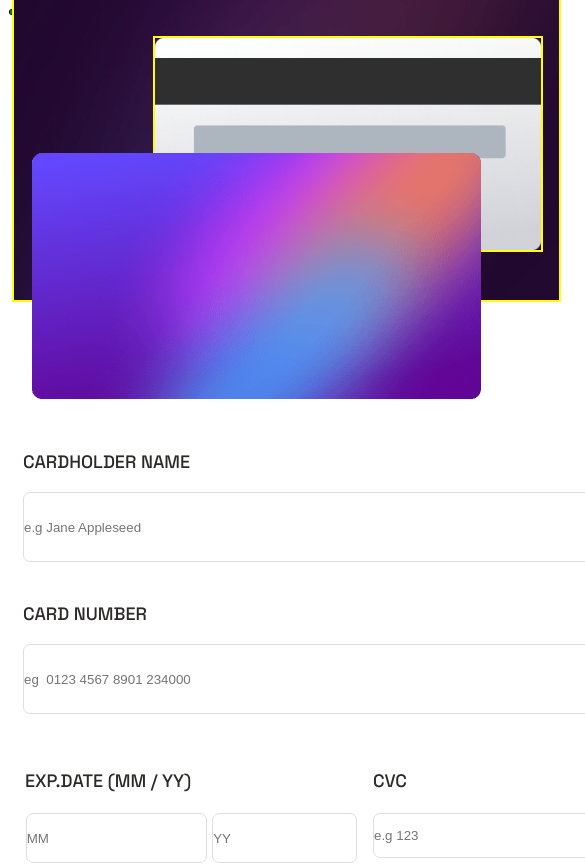
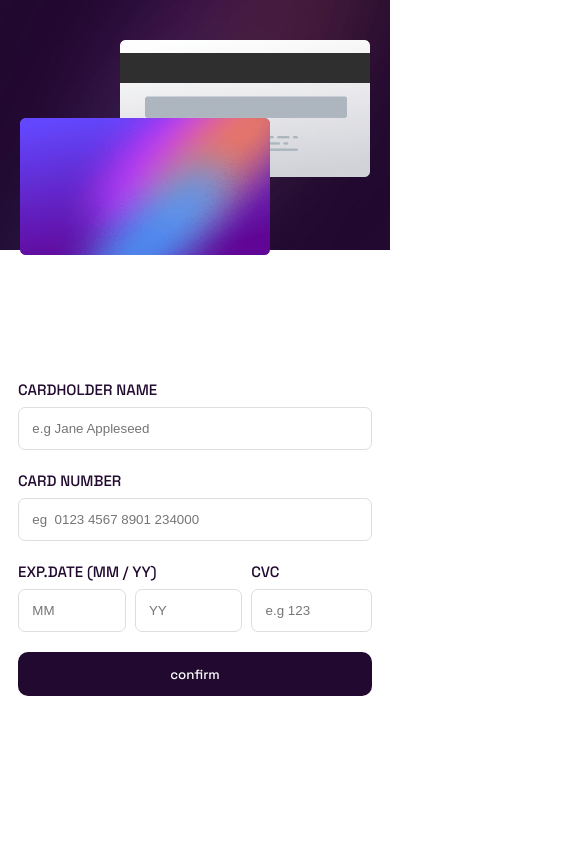
Before and after one commit to Missfara/card-checkout-page-, a React (Create React App) app: page / in a window 390 px wide. Shown: the top 865 px of the page, 585 px wide, since content can reach past the window. After the commit the page ends 844 px from the top, so only its background shows below. Built offline with nearby package versions, Linux system fonts and the light colour scheme; a web font is replaced by a local one.

Commit message:
Changed the whole mobile setup and styling

```diff
--- a/src/App.css
+++ b/src/App.css
@@ -10,3 +10,8 @@
   justify-content: center;
   margin-top: 30em;
 } */
+
+
+* {
+  box-sizing: border-box;
+}
--- a/src/components/Form.jsx
+++ b/src/components/Form.jsx
@@ -4,36 +4,34 @@ import formcssmodule from "./Form.module.css";
 let Form = () => {
   return (
     <div>
-      <form>
-        <label>
-          <span className={formcssmodule.label}> Cardholder Name</span>
-          <br />
+      <form className={formcssmodule.form}>
+        <label className={formcssmodule.label}>
+          Cardholder Name</label>
+
         <input
           type="text"
           placeholder="e.g Jane Appleseed"
           required
           className={formcssmodule.firstinput}
         />
-        </label>
-        <br /> <br />
-        <label>
-          <span className={formcssmodule.labeltwo}> Card Number</span>
-          <br />
+
+
+        <label className={formcssmodule.label}>
+          Card Number </label >
         <input
           type="text"
           placeholder="eg  0123 4567 8901 234000"
           required
           className={formcssmodule.firstinput}
         />
-        </label>{" "}
-        <br /> <br />
-        <div className="flex">
-          <label>
-            <span className={formcssmodule.labelthree}>
-              {" "}
+
+
+        <div className={formcssmodule.flex}>
+          <div className={formcssmodule.date}>
+            <label className={formcssmodule.label}>
               Exp.Date (mm / yy)
-            </span>{" "}
-            <br />
+            </label>
+            <div className={formcssmodule.dateInput}>
               <input
                 type="text"
                 placeholder="MM"
@@ -46,18 +44,21 @@ let Form = () => {
                 required
                 className={formcssmodule.year}
               />
-          </label>
-          <label>
-            <span className={formcssmodule.labelfour}>cvc</span> <br />
+            </div>
+          </div>
+
+          <div className={formcssmodule.cvv}>
+            <label className={formcssmodule.label}>cvc</label>
             <input
               type="text"
               placeholder="e.g 123"
               required
               className={formcssmodule.cvc}
             />
-          </label>
           </div>
-        <br /> <br />
+
+        </div>
+
         {/* <button className={formcssmodule.button}>
           <span className={formcssmodule.buttontext}>Confirm</span>{" "}
         </button> */}
--- a/src/components/Form.module.css
+++ b/src/components/Form.module.css
@@ -1,100 +1,95 @@
 @import url("https://fonts.googleapis.com/css2?family=Heebo:wght@300;500;600;700;800&family=Inter:wght@400;500;600;700;800;900&family=Josefin+Sans:wght@400;600;700&family=League+Spartan:wght@600;700&family=Montserrat:ital,wght@0,100;0,200;0,400;0,500;0,600;1,100;1,200;1,400&family=Outfit&family=Playfair+Display:ital,wght@0,400;0,500;0,600;0,700;0,800;0,900;1,400;1,500;1,600;1,700;1,800;1,900&family=Poppins:wght@100;200;400;500;600&family=Ruda:wght@500&family=Space+Grotesk:wght@500;600;700&family=Ubuntu+Mono&display=swap");
-.form {
-  border: 2px solid red;
-  margin: 100em;
-  display: flex;
-  /* justify-content: center;
-  align-items: center; */
+
+
+.form{
+  width: 100%;
+  margin: auto;
+  margin-top: 100px;
+  box-sizing: border-box;
+  text-align: left;
+  padding: 1em;
+}
+
+.label {
+  font-size: 15px;
+  display: block;
+  color: var(--very-dark-violet);
+  font-family: Space Grotesk;
+  text-transform: uppercase;
+  font-weight: 500;
+  padding: 0.5em 0;
 }
 
 .firstinput {
-  margin: 13px;
+  width: 100%;
+  padding:  1em;
+  border: 1px solid var(--light-grey-violet);
+  margin-bottom: 1em;
+  border-radius: 7px;
+}
+
+
+
+.flex{
   display: flex;
-  width: 120%;
-  height: 70px;
-  margin-top: -15px;
+  justify-content: space-between;
+  align-items: center;
+  margin: 0;
+  padding: 0;
+  width: 100%;
+  gap: 0.5em;
+}
+
+.date{
+  width: 65%;
+}
+
+.dateInput{
+  display: flex;
+  width: 100%;
+  gap: 0.5em;
+}
+
+.month {
+  /* margin: 13px; */
+  padding: 1em;
+  border-radius: 7px;
+  width: 50%;
+  border: 1px solid hsl(270, 3%, 87%);
+}
+
+
+.year {
+  border-radius: 7px;
+  border: 1px solid hsl(270, 3%, 87%);
+  width: 50%;
+  padding: 1em;
+}
+
+.cvv{
+  width: 35%;
+}
+
+.cvc {
+  padding: 1em;
+  width: 100%;
   border-radius: 7px;
   border: 1px solid hsl(270, 3%, 87%);
 }
 
-.label {
-  margin: 13px;
-  display: flex;
-  font-weight: 500;
-  font-size: 18px;
-  color: rgb(45, 41, 41);
-  font-family: Space Grotesk;
-  text-align: start;
-  margin-top: 40px;
-  text-transform: uppercase;
-}
-
-.labeltwo {
-  margin: 13px;
-  display: flex;
-  font-weight: 500;
-  font-size: 18px;
-  color: rgb(45, 41, 41);
-  font-family: Space Grotesk;
-  text-align: start;
-  margin-top: -15px;
-  border: 2px solig purple;
-  text-transform: uppercase;
-}
-
-.month {
-  /* margin: 13px; */
-  width: 50%;
-  height: 50px;
-  border-radius: 7px;
-  border: 1px solid hsl(270, 3%, 87%);
-}
-
-.year {
-  margin-left: 5px;
-  width: 40%;
-  height: 50px;
-  border-radius: 7px;
-  border: 1px solid hsl(270, 3%, 87%);
-}
-
-.cvc {
-  width: 170%;
-  height: 45px;
-  border-radius: 7px;
-  border: 1px solid hsl(270, 3%, 87%);
-}
-
-.labelthree {
-  /* margin: 13px; */
-  display: flex;
-  font-weight: 500;
-  font-size: 18px;
-  color: rgb(45, 41, 41);
-  font-family: Space Grotesk;
-  text-align: start;
-  margin-left: 15px;
-  text-transform: uppercase;
-}
-
-.labelfour {
-  /* margin: 13px; */
-  display: flex;
-  font-weight: 500;
-  font-size: 18px;
-  color: rgb(45, 41, 41);
-  font-family: Space Grotesk;
-  text-align: start;
-  text-transform: uppercase;
-}
 
 .button {
   margin: 13px;
-  background-color: hsl(278, 68%, 11%);
+  padding: 1em;
+  background-color: var(--very-dark-violet);
   color: hsl(0, 0%, 100%);
+  font-family: Space Grotesk;
   margin: 20px auto;
-  width: 125%;
-  height: 6em;
-  text-transform: uppercase;
+  width: 100%;
+  border: none;
   border-radius: 10px;
 }
+
+@media screen and (min-width: 376px ) {
+
+}
--- a/src/components/Image.jsx
+++ b/src/components/Image.jsx
@@ -5,25 +5,25 @@ let Image = () => {
   return (
     <div className={Imagecssmodule.outerdiv}>
       <div>{/* <img src="bg-main-desktop.png" alt="pic1" /> */}</div>
-      <div className={Imagecssmodule.imageonemobillediv}>
+      <div className={Imagecssmodule.bgContainer}>
         <img
           src="bg-main-mobile.png"
           alt="imageone-mobile"
-          className={Imagecssmodule.imageonemobille}
+          className={Imagecssmodule.bg}
         />
       </div>
-      <div className={Imagecssmodule.imagetwomobillediv}>
+      <div className={Imagecssmodule.backContainer}>
         <img
           src="bg-card-back.png"
           alt="imagetwo-mobile"
-          className={Imagecssmodule.imagetwomobille}
+          className={Imagecssmodule.back}
         />
       </div>
-      <div className={Imagecssmodule.imagethreemobilediv}>
+      <div className={Imagecssmodule.frontContainer}>
         <img
           src="bg-card-front.png"
           alt="imagethree-mobile"
-          className={Imagecssmodule.imagethreemobile}
+          className={Imagecssmodule.front}
         />
       </div>
     </div>
--- a/src/components/Image.module.css
+++ b/src/components/Image.module.css
@@ -1,36 +1,23 @@
-.outerdiv {
-  outline: auto;
+.bg{
+  width: 100%;
+}
+.backContainer{
+    position: absolute;
+    top: 40px;
+    right: 20px;
+    width: 250px;
+
 }
 
-.imageonemobillediv {
-  position: relative;
-  width: 100%;
-  height: 100%;
-  margin: 0;
-  border: 2px solid green;
+.front, .back{
+  width: 250px;
 }
 
-.imageonemobille {
-  border: 2px solid yellow;
-  position: absolute;
-  width: 150%;
-  top: -3.5em;
-  left: 0;
+.frontContainer{
+    position: absolute;
+    top: 118px;
+    left: 20px;
+    width: 80%;
+    width: 250px;
+
 }
-
-.imagetwomobille {
-  position: absolute;
-  width: 100%;
-  z-index: 1;
-  top: 2em;
-  left: 8.5em;
-  border: 2px solid yellow;
-}
-
-.imagethreemobile {
-  position: absolute;
-  width: 115%;
-  z-index: 2;
-  left: 1.8em;
-  top: 8.5em;
-}
--- a/src/index.css
+++ b/src/index.css
@@ -5,13 +5,18 @@
   padding: 0;
 }
 
+
+:root {
+--White: hsl(0, 0%, 100%);
+--light-grey-violet: hsl(270, 3%, 87%);
+--dark-grey-violet: hsl(279, 6%, 55%);
+--very-dark-violet: hsl(278, 68%, 11%);
+}
+
 body {
-  padding: 10px;
-  display: flex;
-  align-items: center;
-  justify-content: center;
+
   min-height: 100vh;
-  font-weight: 700;
+  font-weight: 500;
   font-size: 18px;
   text-align: center;
   /* -moz-osx-font-smoothing: grayscale; */
@@ -22,26 +27,11 @@ code {
     monospace;
 }
 
-.flex {
-  text-align: center;
-  display: inline-flex;
-}
 
-button {
-  font-weight: 600;
-  border-radius: 5px;
-  padding: 10px 50px;
-}
+
+
 
 /* .image {
   margin-top: 20px;
   border: 2px solig green;
 } */
-
-.form {
-  display: flex;
-  /* align-items: center;
-  justify-content: center; */
-  margin-top: 22em;
-  width: 148%;
-}
```
Lines whose indentation alone changed are shown as unchanged.
